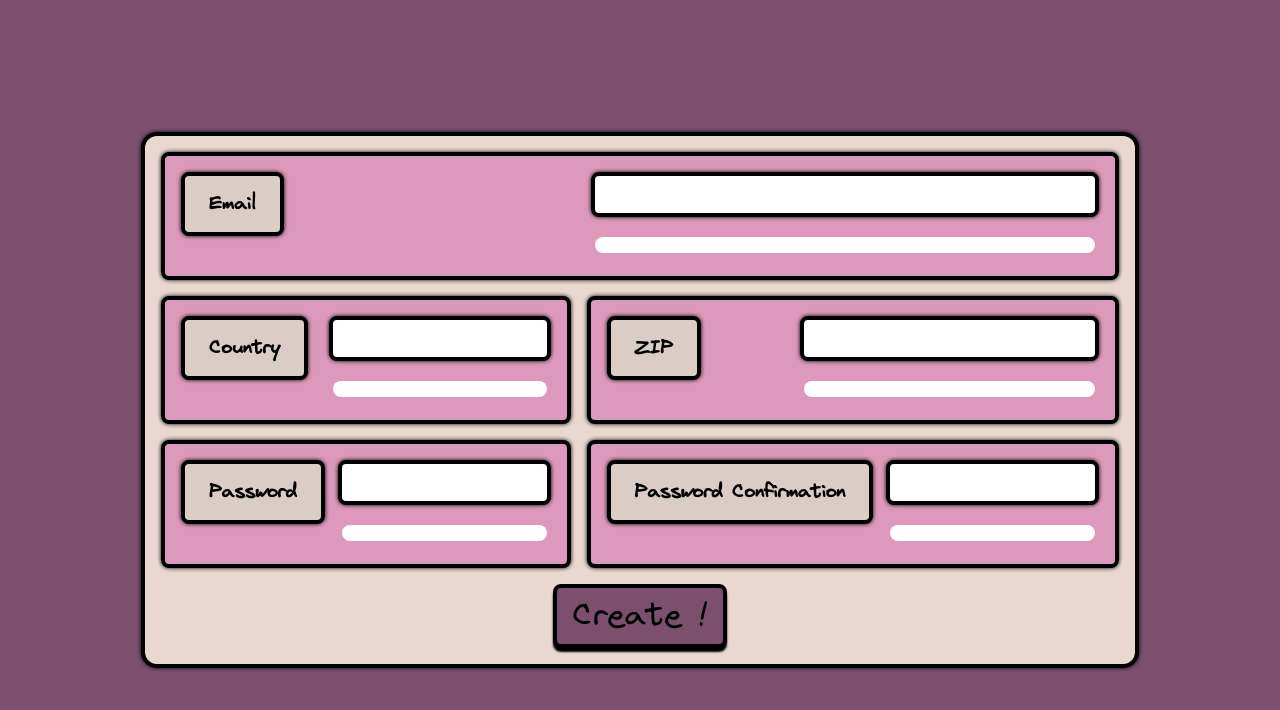
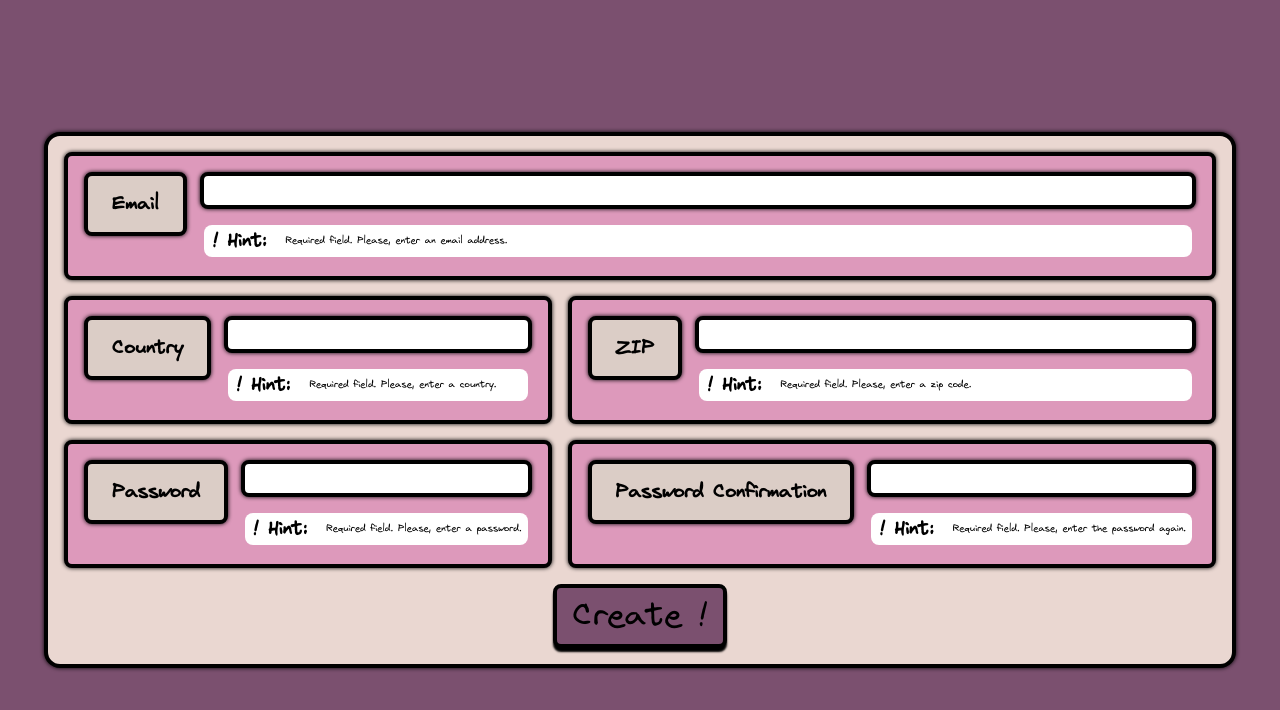
Before and after one commit to AngeloThys/form-validation, a website built with webpack: page src/index.html in a window 1280 px wide. Built offline with nearby package versions, Linux system fonts and the light colour scheme.

Commit message:
Add basic validation to form

```diff
--- a/src/index.html
+++ b/src/index.html
@@ -7,33 +7,53 @@
     <title>Form Validation</title>
   </head>
   <body>
+    <dialog class="successful-creation">
+      <div class="creation-message-container">
+        <h2>Nice! You successfully created a user!</h2>
+      </div>
+    </dialog>
     <form novalidate>
       <div class="email-container input-container">
         <h1 class="container-header">Email</h1>
-        <input type="text" class="container-input" />
-        <div class="instructions-container"></div>
+        <input type="email" class="container-input" required />
+        <div class="instructions-container">
+          <h2>! Hint:</h2>
+          <span class="instructions"></span>
+        </div>
       </div>
       <div class="country-container input-container">
         <h1 class="container-header">Country</h1>
-        <input type="text" class="container-input" />
-        <div class="instructions-container"></div>
+        <input type="text" class="container-input" required />
+        <div class="instructions-container">
+          <h2>! Hint:</h2>
+          <span class="instructions"></span>
+        </div>
       </div>
       <div class="zip-container input-container">
         <h1 class="container-header">ZIP</h1>
-        <input type="text" class="container-input" />
-        <div class="instructions-container"></div>
+        <input type="text" class="container-input" required />
+        <div class="instructions-container">
+          <h2>! Hint:</h2>
+          <span class="instructions"></span>
+        </div>
       </div>
       <div class="password-container input-container">
         <h1 class="container-header">Password</h1>
-        <input type="text" class="container-input" />
-        <div class="instructions-container"></div>
+        <input type="password" class="container-input" required/>
+        <div class="instructions-container">
+          <h2>! Hint:</h2>
+          <span class="instructions"></span>
+        </div>
       </div>
       <div class="password-confirmation-container input-container">
         <h1 class="container-header">Password Confirmation</h1>
-        <input type="text" class="container-input" />
-        <div class="instructions-container"></div>
+        <input type="password" class="container-input" required/>
+        <div class="instructions-container">
+          <h2>! Hint:</h2>
+          <span class="instructions"></span>
+        </div>
       </div>
-      <button class="submit-button" type="button">Create !</button>
+      <button class="submit-button">Create !</button>
     </form>
   </body>
 </html>
--- a/src/index.js
+++ b/src/index.js
@@ -1 +1,11 @@
-import './style.css';
+import "./style.css";
+import * as validation from "./modules/validation.js";
+
+validation.addEmailInputValidation();
+validation.addCountryInputValidation();
+validation.addZipInputValidation();
+validation.addPasswordInputValidation();
+validation.addPasswordConfirmationInputValidation();
+validation.addFormValidation();
+validation.validateForm();
+validation.closeDialog();
--- /dev/null
+++ b/src/modules/validation.js
@@ -0,0 +1,185 @@
+// lets start with the individual checks
+// invalid: outline + instructions
+// valid: outline + instructions
+export function addEmailInputValidation() {
+  const emailInput = document.querySelector(
+    ".email-container .container-input",
+  );
+
+  emailInput.addEventListener("change", validateEmail);
+}
+
+function validateEmail() {
+  const emailInput = document.querySelector(
+    ".email-container .container-input",
+  );
+  const emailInstructions = document.querySelector(
+    ".email-container .instructions",
+  );
+
+  if (emailInput.validity.valid) {
+    emailInstructions.textContent = "";
+    emailInstructions.className = "instructions valid";
+  } else {
+    if (emailInput.validity.valueMissing) {
+      emailInstructions.textContent =
+        "Required field. Please, enter an email address.";
+    } else if (emailInput.validity.typeMismatch) {
+      emailInstructions.textContent =
+        "Invalid format. Please, enter a valid email address. e.g. test@test.com";
+    }
+
+    emailInstructions.className = "instructions invalid";
+  }
+}
+
+export function addCountryInputValidation() {
+  const countryInput = document.querySelector(
+    ".country-container .container-input",
+  );
+
+  countryInput.addEventListener("change", validateCountry);
+}
+
+function validateCountry() {
+  const countryInput = document.querySelector(
+    ".country-container .container-input",
+  );
+  const countryInstructions = document.querySelector(
+    ".country-container .instructions",
+  );
+
+  if (countryInput.validity.valid) {
+    countryInstructions.textContent = "";
+    countryInstructions.className = "instructions valid";
+  } else if (countryInput.validity.valueMissing) {
+    countryInstructions.textContent =
+      "Required field. Please, enter a country.";
+    countryInstructions.className = "instructions invalid";
+  }
+}
+
+export function addZipInputValidation() {
+  const zipInput = document.querySelector(".zip-container .container-input");
+
+  zipInput.addEventListener("change", validateZip);
+}
+
+function validateZip() {
+  const zipInput = document.querySelector(".zip-container .container-input");
+  const zipInstructions = document.querySelector(
+    ".zip-container .instructions",
+  );
+
+  if (zipInput.validity.valid) {
+    zipInstructions.textContent = "";
+    zipInstructions.className = "instructions valid";
+  } else if (zipInput.validity.valueMissing) {
+    zipInstructions.textContent = "Required field. Please, enter a zip code.";
+    zipInstructions.className = "instructions invalid";
+  }
+}
+
+export function addPasswordInputValidation() {
+  const passwordInput = document.querySelector(
+    ".password-container .container-input",
+  );
+
+  passwordInput.addEventListener("change", validatePassword);
+}
+
+function validatePassword() {
+  const passwordInput = document.querySelector(
+    ".password-container .container-input",
+  );
+  const passwordInstructions = document.querySelector(
+    ".password-container .instructions",
+  );
+
+  if (passwordInput.validity.valid) {
+    passwordInstructions.textContent = "";
+    passwordInstructions.className = "instructions valid";
+  } else if (passwordInput.validity.valueMissing) {
+    passwordInstructions.textContent =
+      "Required field. Please, enter a password.";
+    passwordInstructions.className = "instructions invalid";
+  }
+}
+
+export function addPasswordConfirmationInputValidation() {
+  const passwordConfirmationInput = document.querySelector(
+    ".password-confirmation-container .container-input",
+  );
+
+  passwordConfirmationInput.addEventListener(
+    "change",
+    validatePasswordConfirmation,
+  );
+}
+
+function validatePasswordConfirmation() {
+  const passwordConfirmationInput = document.querySelector(
+    ".password-confirmation-container .container-input",
+  );
+  const passwordConfirmationInstructions = document.querySelector(
+    ".password-confirmation-container .instructions",
+  );
+
+  if (passwordConfirmationInput.validity.valid) {
+    passwordConfirmationInstructions.textContent = "";
+    passwordConfirmationInstructions.className = "instructions valid";
+  } else if (passwordConfirmationInput.validity.valueMissing) {
+    passwordConfirmationInstructions.textContent =
+      "Required field. Please, enter the password again.";
+    passwordConfirmationInstructions.className = "instructions invalid";
+  }
+}
+
+// a general check off all the input fields
+export function addFormValidation() {
+  const submitButton = document.querySelector(".submit-button");
+  const form = document.querySelector("form");
+
+  submitButton.addEventListener("click", (event) => {
+    if (validateForm()) {
+      const successfulCreationDialog = document.querySelector(
+        ".successful-creation",
+      );
+      event.preventDefault();
+      successfulCreationDialog.showModal();
+      form.reset();
+      validateForm();
+    } else {
+      event.preventDefault();
+    }
+  });
+}
+
+export function validateForm() {
+  const emailInput = document.querySelector(
+    ".email-container .container-input",
+  );
+
+  if (!emailInput.validity.valid) {
+    validateEmail();
+    validateCountry();
+    validateZip();
+    validatePassword();
+    validatePasswordConfirmation();
+    return false;
+  } else {
+    return true;
+  }
+}
+
+export function closeDialog() {
+  const successfulCreationDialog = document.querySelector(
+    ".successful-creation",
+  );
+
+  successfulCreationDialog.addEventListener("click", (event) => {
+    if (event.target === successfulCreationDialog) {
+      successfulCreationDialog.close();
+    }
+  });
+}
--- a/src/style.css
+++ b/src/style.css
@@ -28,6 +28,7 @@ body {
 }
 
 form {
+  width: 90%;
   place-self: center;
   background-color: var(--beige);
   border: 4px solid black;
@@ -45,6 +46,22 @@ form {
 
 .email-container {
   grid-area: email;
+
+  & .container-input:valid {
+
+  }
+
+  & .container-input:invalid {
+
+  }
+
+  & .instructions.valid {
+
+  }
+
+  & .instructions.invalid {
+
+  }
 }
 
 .country-container {
@@ -95,7 +112,8 @@ form {
   display: grid;
   grid:
     "header input"
-    "header instr";
+    "header instr"
+    / auto 1fr;
   padding: 1rem;
   gap: 0.8rem;
   box-shadow: 0px 0px 4px black;
@@ -132,5 +150,37 @@ form {
   place-self: center;
   width: calc(100% - 8px);
   border-radius: 8px;
-  height: 1rem;
+  display: grid;
+  grid-template-columns: auto 1fr;
+  gap: 1rem;
+  min-height: 2rem;
+
+  & h2 {
+    place-self: center start;
+    font-size: 1.2rem;
+    margin: 0 0 0 0.5rem;
+  }
+
+  & .instructions {
+    padding: 0.2rem;
+    place-self: center start;
+    font-size: 0.6rem;
+    display: flex;
+    align-items: center;
+  }
 }
+
+.successful-creation {
+  padding: 0;
+  border: 0;
+  border-radius: 8px;
+}
+
+.creation-message-container {
+  display: grid;
+  place-items: center;
+  border: 4px solid black;
+  border-radius: 8px;
+  background-color: var(--violet);
+  padding: 1rem 2rem;
+}
```
